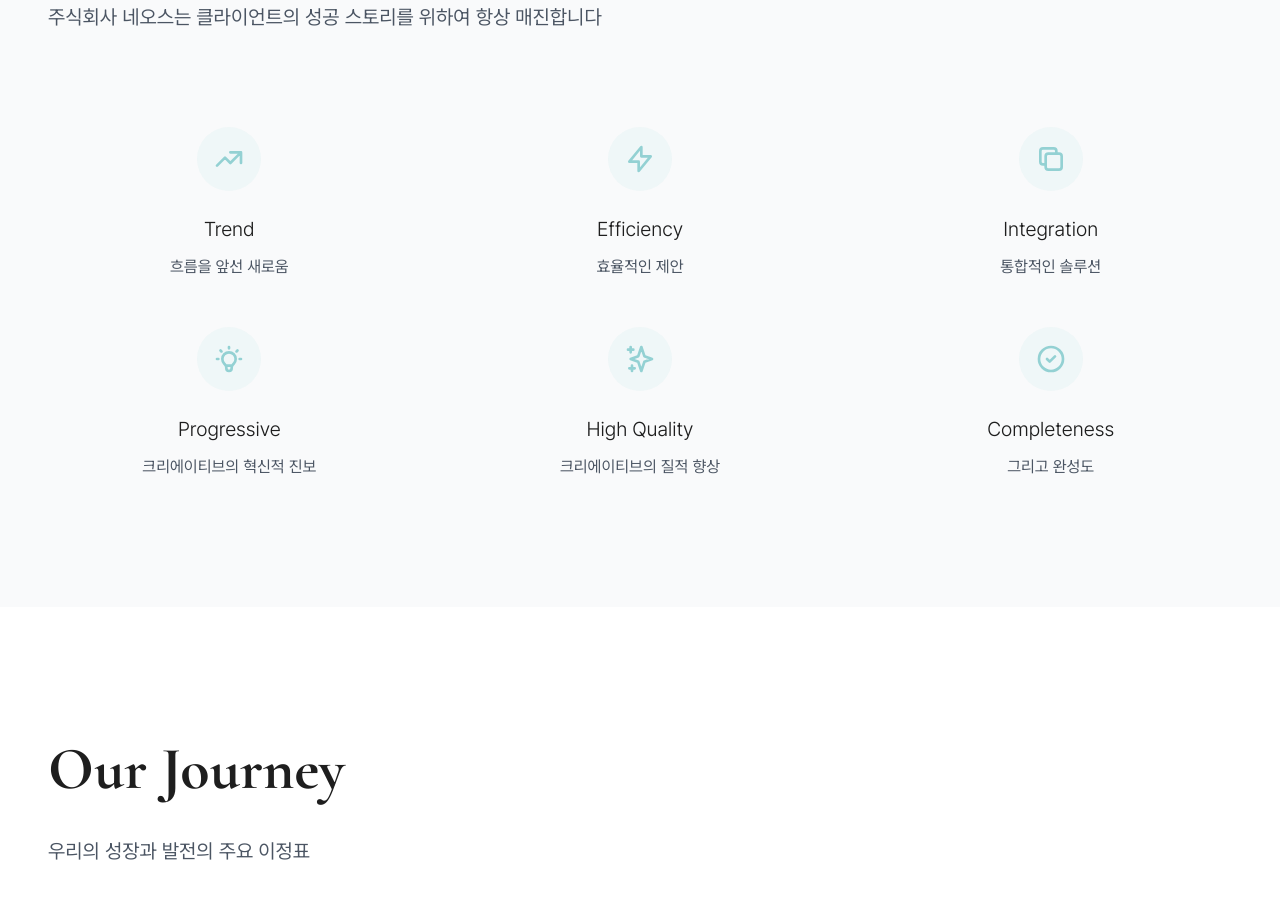
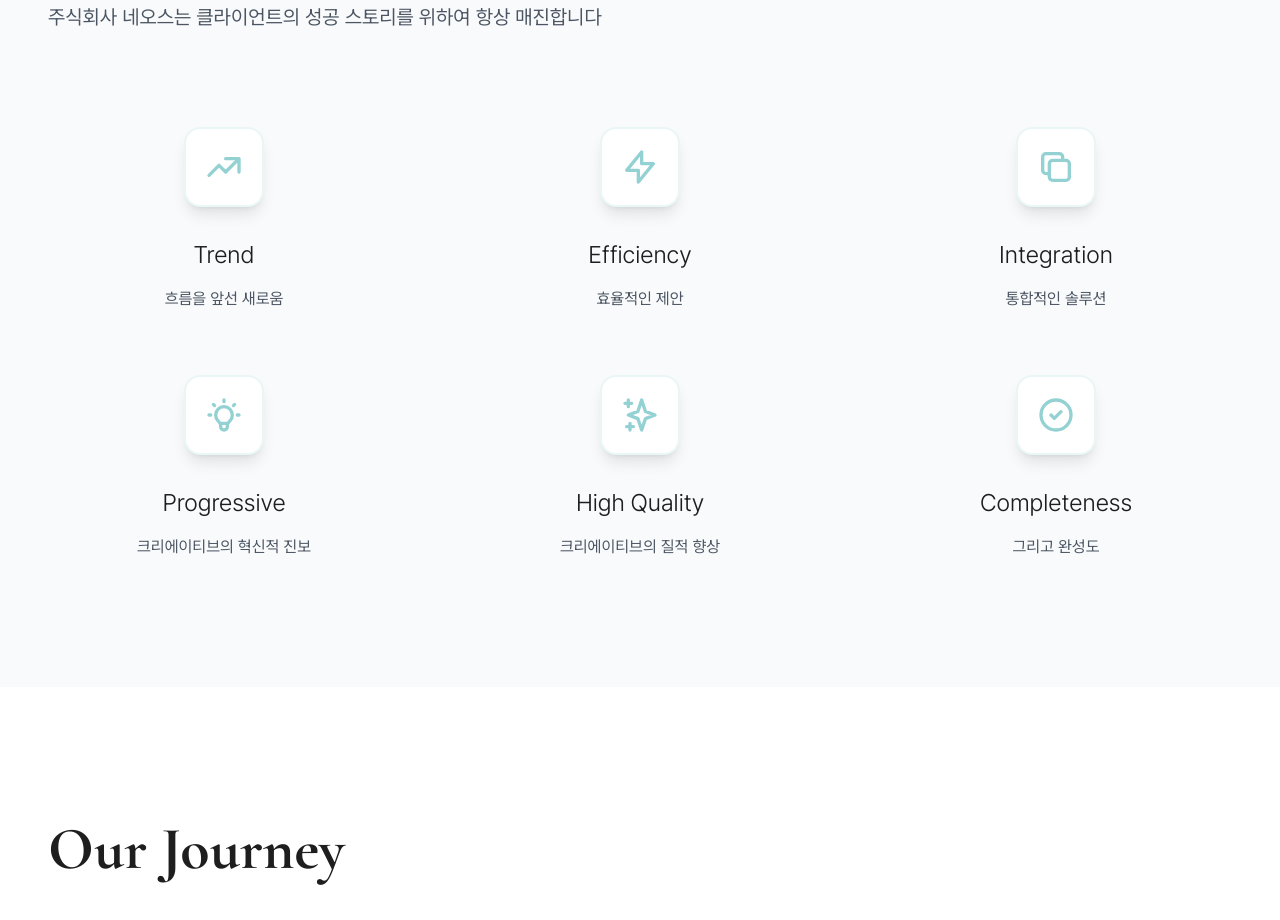
Before and after one commit to neoskorea/neos-homepage, a Next.js app: page / in a window 1280 px wide. Shown: the part 1860-2780 px from the top of the page. Built offline with nearby package versions, Linux system fonts and the light colour scheme.

Commit message:
feat: 메인페이지 Mission 섹션 디자인 수정

```diff
--- a/app/page.tsx
+++ b/app/page.tsx
@@ -138,78 +138,74 @@ export default function Home() {
           </p>
         </div>
 
-        <div className="grid grid-cols-2 md:grid-cols-3 gap-6 sm:gap-8 md:gap-12 px-4">
-          <div className="text-center">
-            <div className="w-12 h-12 sm:w-16 sm:h-16 mx-auto mb-4 sm:mb-6 bg-primary/10 rounded-full flex items-center justify-center">
-              <svg className="w-6 h-6 sm:w-8 sm:h-8 text-primary" fill="none" viewBox="0 0 24 24" stroke="currentColor">
-                <path strokeLinecap="round" strokeLinejoin="round" strokeWidth={2} d="M13 7h8m0 0v8m0-8l-8 8-4-4-6 6" />
-              </svg>
-            </div>
-            <h3 className="text-lg sm:text-xl font-light text-text-primary mb-2 sm:mb-3">Trend</h3>
-            <p className="text-sm sm:text-base text-text-secondary leading-relaxed">
-              흐름을 앞선 새로움
-            </p>
+        {/* Mission Flow Container */}
+        <div className="relative max-w-7xl mx-auto px-4">
+
+          {/* Mission Items Grid */}
+          <div className="relative grid grid-cols-1 sm:grid-cols-2 lg:grid-cols-3 gap-8 sm:gap-12 lg:gap-16 z-10">
+            {[
+              {
+                icon: "M13 7h8m0 0v8m0-8l-8 8-4-4-6 6",
+                title: "Trend",
+                description: "흐름을 앞선 새로움",
+                delay: "0ms"
+              },
+              {
+                icon: "M13 10V3L4 14h7v7l9-11h-7z",
+                title: "Efficiency",
+                description: "효율적인 제안",
+                delay: "200ms"
+              },
+              {
+                icon: "M8 16H6a2 2 0 01-2-2V6a2 2 0 012-2h8a2 2 0 012 2v2m-6 12h8a2 2 0 002-2v-8a2 2 0 00-2-2h-8a2 2 0 00-2 2v8a2 2 0 002 2z",
+                title: "Integration",
+                description: "통합적인 솔루션",
+                delay: "400ms"
+              },
+              {
+                icon: "M9.663 17h4.673M12 3v1m6.364 1.636l-.707.707M21 12h-1M4 12H3m3.343-5.657l-.707-.707m2.828 9.9a5 5 0 117.072 0l-.548.547A3.374 3.374 0 0014 18.469V19a2 2 0 11-4 0v-.531c0-.895-.356-1.754-.988-2.386l-.548-.547z",
+                title: "Progressive",
+                description: "크리에이티브의 혁신적 진보",
+                delay: "600ms"
+              },
+              {
+                icon: "M5 3v4M3 5h4M6 17v4m-2-2h4m5-16l2.286 6.857L21 12l-5.714 2.143L13 21l-2.286-6.857L5 12l5.714-2.143L13 3z",
+                title: "High Quality",
+                description: "크리에이티브의 질적 향상",
+                delay: "800ms"
+              },
+              {
+                icon: "M9 12l2 2 4-4m6 2a9 9 0 11-18 0 9 9 0 0118 0z",
+                title: "Completeness",
+                description: "그리고 완성도",
+                delay: "1000ms"
+              }
+            ].map((item, index) => (
+              <div
+                key={index}
+                className="mission-item group relative"
+                style={{ animationDelay: item.delay }}
+              >
+                <div className="text-center relative">
+                  {/* Icon container with enhanced styling */}
+                  <div className="relative w-16 h-16 sm:w-20 sm:h-20 mx-auto mb-6 sm:mb-8 bg-white border-2 border-primary/20 rounded-2xl flex items-center justify-center shadow-lg group-hover:shadow-xl group-hover:border-primary/40 transition-all duration-500 group-hover:scale-105">
+                    <div className="absolute inset-0 bg-gradient-to-br from-primary/5 to-primary/15 rounded-2xl opacity-0 group-hover:opacity-100 transition-opacity duration-500"></div>
+                    <svg className="relative w-8 h-8 sm:w-10 sm:h-10 text-primary group-hover:text-primary/80 transition-colors duration-300" fill="none" viewBox="0 0 24 24" stroke="currentColor">
+                      <path strokeLinecap="round" strokeLinejoin="round" strokeWidth={2} d={item.icon} />
+                    </svg>
+                  </div>
+
+                  <h3 className="text-xl sm:text-2xl font-light text-text-primary mb-3 sm:mb-4 group-hover:text-primary transition-colors duration-300">
+                    {item.title}
+                  </h3>
+                  <p className="text-sm sm:text-base text-text-secondary leading-relaxed group-hover:text-text-primary transition-colors duration-300">
+                    {item.description}
+                  </p>
+                </div>
+              </div>
+            ))}
           </div>
 
-          <div className="text-center">
-            <div className="w-12 h-12 sm:w-16 sm:h-16 mx-auto mb-4 sm:mb-6 bg-primary/10 rounded-full flex items-center justify-center">
-              <svg className="w-6 h-6 sm:w-8 sm:h-8 text-primary" fill="none" viewBox="0 0 24 24" stroke="currentColor">
-                <path strokeLinecap="round" strokeLinejoin="round" strokeWidth={2} d="M13 10V3L4 14h7v7l9-11h-7z" />
-              </svg>
-            </div>
-            <h3 className="text-lg sm:text-xl font-light text-text-primary mb-2 sm:mb-3">Efficiency</h3>
-            <p className="text-sm sm:text-base text-text-secondary leading-relaxed">
-              효율적인 제안
-            </p>
-          </div>
-
-          <div className="text-center">
-            <div className="w-12 h-12 sm:w-16 sm:h-16 mx-auto mb-4 sm:mb-6 bg-primary/10 rounded-full flex items-center justify-center">
-              <svg className="w-6 h-6 sm:w-8 sm:h-8 text-primary" fill="none" viewBox="0 0 24 24" stroke="currentColor">
-                <path strokeLinecap="round" strokeLinejoin="round" strokeWidth={2} d="M8 16H6a2 2 0 01-2-2V6a2 2 0 012-2h8a2 2 0 012 2v2m-6 12h8a2 2 0 002-2v-8a2 2 0 00-2-2h-8a2 2 0 00-2 2v8a2 2 0 002 2z" />
-              </svg>
-            </div>
-            <h3 className="text-lg sm:text-xl font-light text-text-primary mb-2 sm:mb-3">Integration</h3>
-            <p className="text-sm sm:text-base text-text-secondary leading-relaxed">
-              통합적인 솔루션
-            </p>
-          </div>
-
-          <div className="text-center">
-            <div className="w-12 h-12 sm:w-16 sm:h-16 mx-auto mb-4 sm:mb-6 bg-primary/10 rounded-full flex items-center justify-center">
-              <svg className="w-6 h-6 sm:w-8 sm:h-8 text-primary" fill="none" viewBox="0 0 24 24" stroke="currentColor">
-                <path strokeLinecap="round" strokeLinejoin="round" strokeWidth={2} d="M9.663 17h4.673M12 3v1m6.364 1.636l-.707.707M21 12h-1M4 12H3m3.343-5.657l-.707-.707m2.828 9.9a5 5 0 117.072 0l-.548.547A3.374 3.374 0 0014 18.469V19a2 2 0 11-4 0v-.531c0-.895-.356-1.754-.988-2.386l-.548-.547z" />
-              </svg>
-            </div>
-            <h3 className="text-lg sm:text-xl font-light text-text-primary mb-2 sm:mb-3">Progressive</h3>
-            <p className="text-sm sm:text-base text-text-secondary leading-relaxed">
-              크리에이티브의 혁신적 진보
-            </p>
-          </div>
-
-          <div className="text-center">
-            <div className="w-12 h-12 sm:w-16 sm:h-16 mx-auto mb-4 sm:mb-6 bg-primary/10 rounded-full flex items-center justify-center">
-              <svg className="w-6 h-6 sm:w-8 sm:h-8 text-primary" fill="none" viewBox="0 0 24 24" stroke="currentColor">
-                <path strokeLinecap="round" strokeLinejoin="round" strokeWidth={2} d="M5 3v4M3 5h4M6 17v4m-2-2h4m5-16l2.286 6.857L21 12l-5.714 2.143L13 21l-2.286-6.857L5 12l5.714-2.143L13 3z" />
-              </svg>
-            </div>
-            <h3 className="text-lg sm:text-xl font-light text-text-primary mb-2 sm:mb-3">High Quality</h3>
-            <p className="text-sm sm:text-base text-text-secondary leading-relaxed">
-              크리에이티브의 질적 향상
-            </p>
-          </div>
-
-          <div className="text-center">
-            <div className="w-12 h-12 sm:w-16 sm:h-16 mx-auto mb-4 sm:mb-6 bg-primary/10 rounded-full flex items-center justify-center">
-              <svg className="w-6 h-6 sm:w-8 sm:h-8 text-primary" fill="none" viewBox="0 0 24 24" stroke="currentColor">
-                <path strokeLinecap="round" strokeLinejoin="round" strokeWidth={2} d="M9 12l2 2 4-4m6 2a9 9 0 11-18 0 9 9 0 0118 0z" />
-              </svg>
-            </div>
-            <h3 className="text-lg sm:text-xl font-light text-text-primary mb-2 sm:mb-3">Completeness</h3>
-            <p className="text-sm sm:text-base text-text-secondary leading-relaxed">
-              그리고 완성도
-            </p>
-          </div>
         </div>
       </Section>
 
@@ -797,6 +793,24 @@ export default function Home() {
           }
         }
 
+        /* Mission Flow Animations */
+        .mission-item {
+          opacity: 0;
+          transform: translateY(30px);
+          animation: fadeInUp 0.8s ease-out forwards;
+        }
+
+        @keyframes fadeInUp {
+          0% {
+            opacity: 0;
+            transform: translateY(30px);
+          }
+          100% {
+            opacity: 1;
+            transform: translateY(0);
+          }
+        }
+
         /* Responsive adjustments */
         @media (max-width: 768px) {
           .hero-content {
@@ -825,6 +839,8 @@ export default function Home() {
           .line1 {
             margin-bottom: 0.4rem;
           }
+
+
         }
 
         @media (max-width: 480px) {
@@ -858,6 +874,8 @@ export default function Home() {
           .line1 {
             margin-bottom: 0.3rem;
           }
+
+
         }
       `}</style>
     </div>
```
